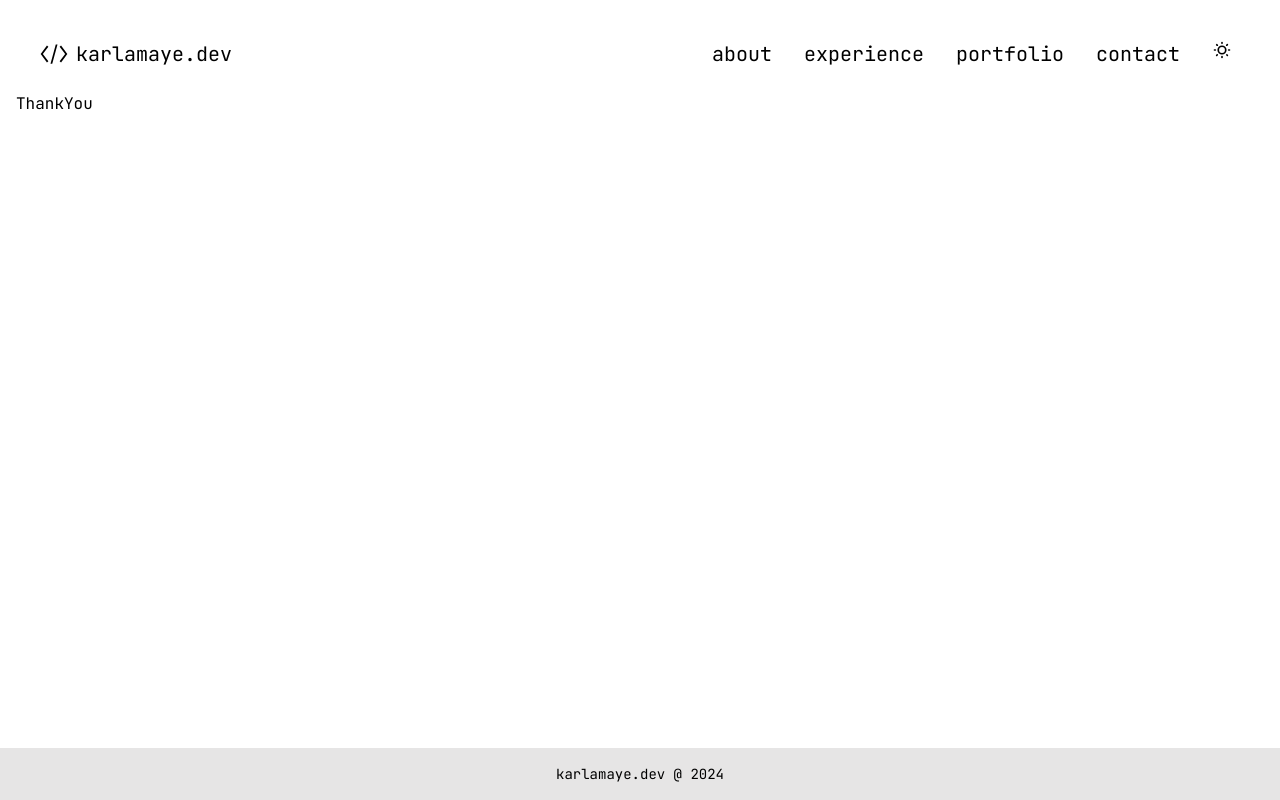
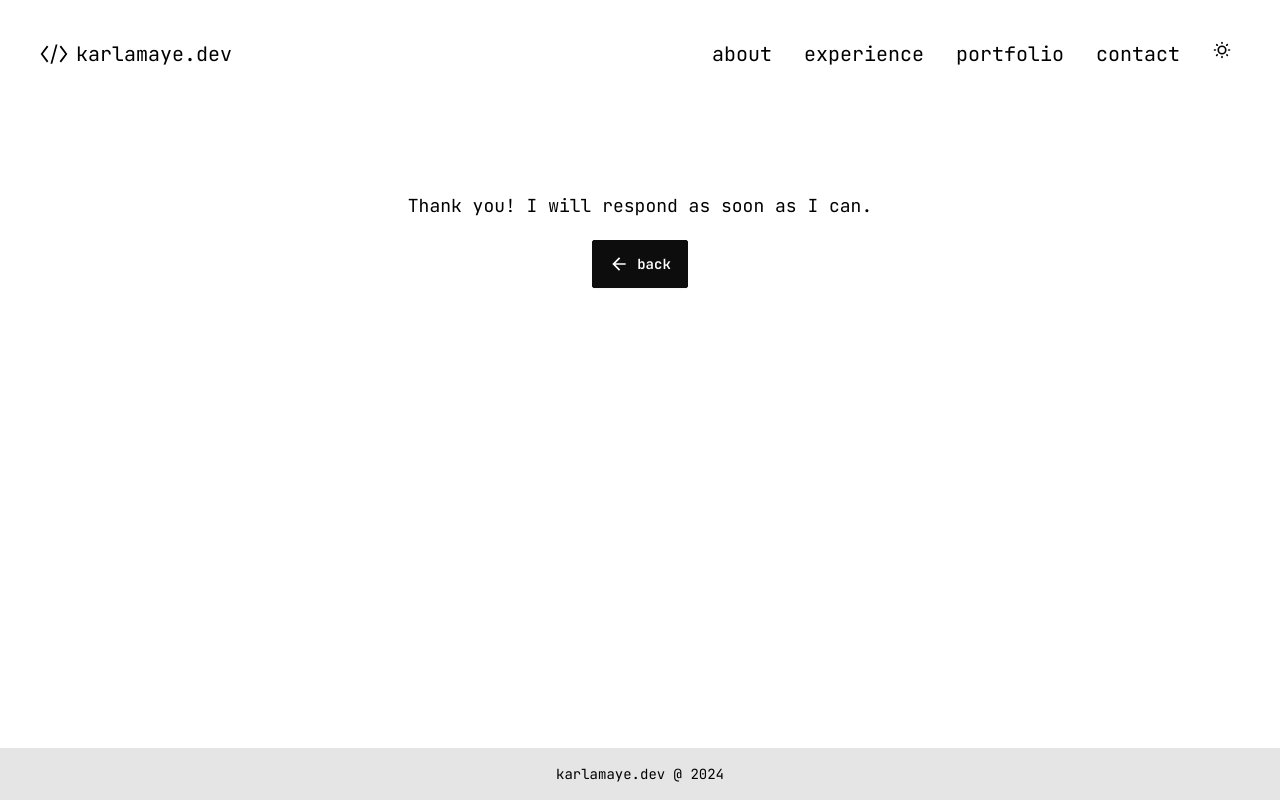
Before and after one commit to karlaferry/karlamaye-dev, a Next.js app: page /contact/thankyou in a window 1280 px wide. Built offline with nearby package versions, Linux system fonts and the light colour scheme.

Commit message:
add thank you page

```diff
--- a/app/contact/thankyou/page.tsx
+++ b/app/contact/thankyou/page.tsx
@@ -1,5 +1,18 @@
+import Link from "next/link";
 import React from "react";
+import { IoMdArrowBack } from "react-icons/io";
 
 export default function ThankYou() {
-  return <div>ThankYou</div>;
+  return (
+    <div className="opacity-0 animate-fade-in md:m-20 m-10 flex justify-around flex-col items-center">
+      <h2 className="text-lg m-5">
+        Thank you! I will respond as soon as I can.
+      </h2>
+      <Link href="/contact">
+        <button className="btn btn-primary hover:btn-accent">
+          <IoMdArrowBack size={20} /> back
+        </button>
+      </Link>
+    </div>
+  );
 }
```
